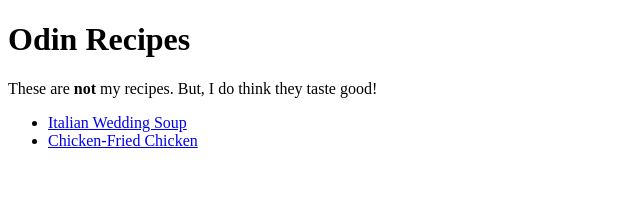
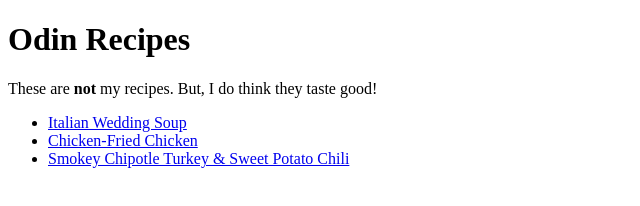
Before and after one commit to VinEdw/odin-recipes, a plain HTML site: page index.html in a window 1280 px wide. Shown: the whole page, without its empty margins (0-640 px from the left). Drawn offline with Linux system fonts and the light colour scheme.

Commit message:
Link to sweet potato chili recipe

```diff
--- a/index.html
+++ b/index.html
@@ -12,6 +12,7 @@
     <ul>
       <li><a href="./recipes/italian-wedding-soup.html">Italian Wedding Soup</a></li>
       <li><a href="./recipes/chicken-fried-chicken.html">Chicken-Fried Chicken</a></li>
+      <li><a href="./recipes/smokey-chipotle-turkey-sweet-potato-chili.html">Smokey Chipotle Turkey &amp; Sweet Potato Chili</a></li>
     </ul>
   </body>
 </html>
```
